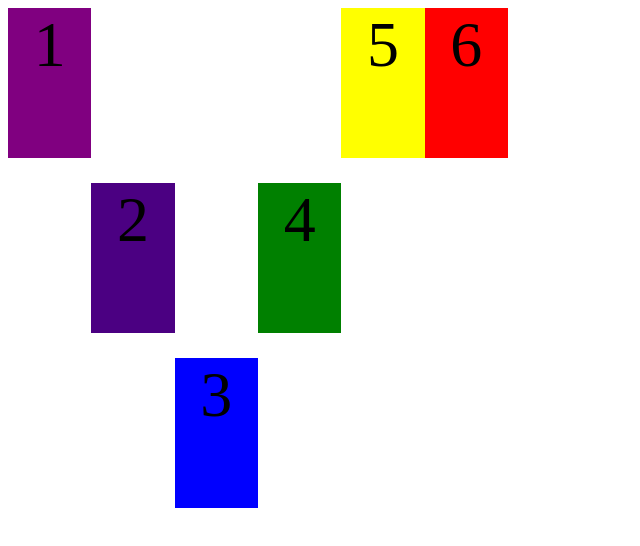
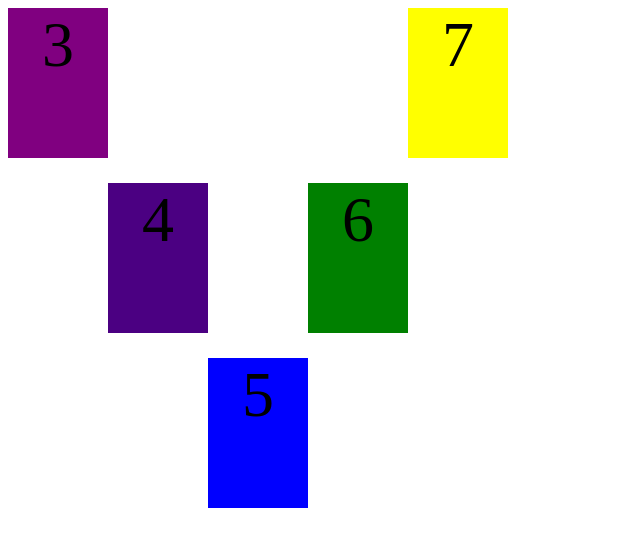
Before and after one commit to amit-s-k/html-demo, a plain HTML site: page demo.html in a window 1280 px wide. Shown: the whole page, without its empty margins (0-640 px from the left). Drawn offline with Linux system fonts and the light colour scheme.

Commit message:
Removed few elements and added some

```diff
--- a/demo.html
+++ b/demo.html
@@ -47,12 +47,11 @@
     <body>
         <div id="container">
             <ul id="flex-container">
-                <li>1</li>
-                <li>2</li>
                 <li>3</li>
                 <li>4</li>
                 <li>5</li>
                 <li>6</li>
+                <li>7</li>
             </ul>
         </div>
     </body>
```
